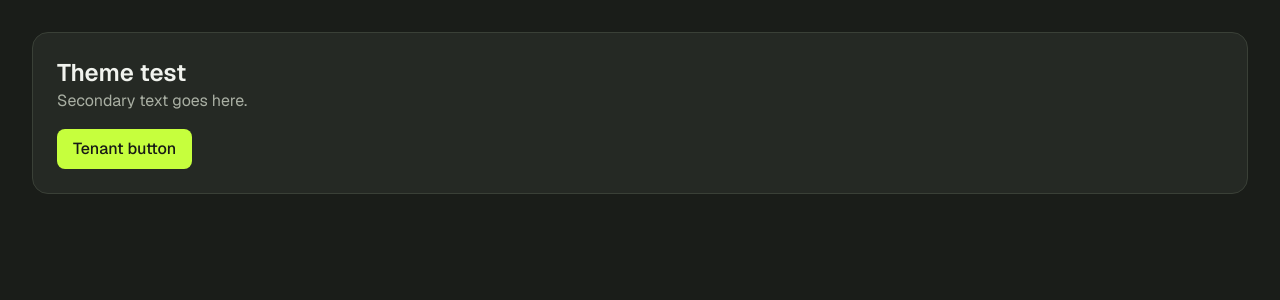
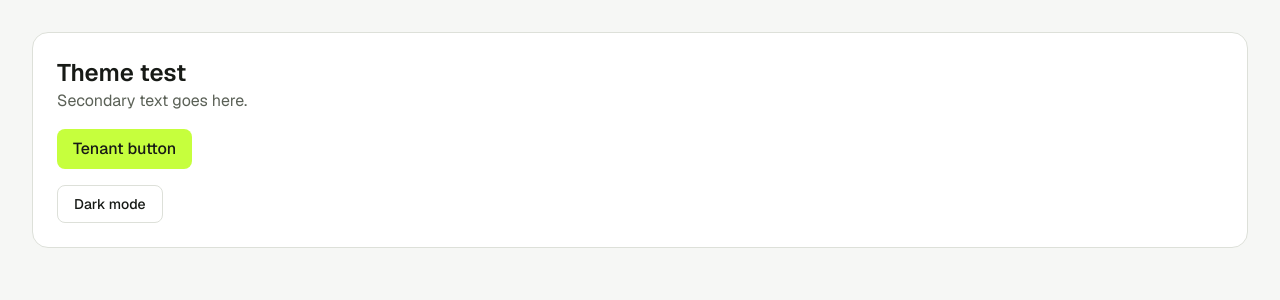
Before and after one commit to dev-nobre/Signature-Studio, a Next.js app: page / in a window 1280 px wide. Shown: the top 300 px of the page. Built offline with nearby package versions, Linux system fonts and the light colour scheme.

Commit message:
feat: add theme toggle with persisted preference

```diff
--- a/app/page.tsx
+++ b/app/page.tsx
@@ -1,12 +1,17 @@
+import { ThemeToggle } from "@/components/theme-toggle";
+
 export default function Home() {
   return (
-    <main className="dark min-h-screen bg-background p-8">
+    <main className="min-h-screen bg-background p-8">
       <div className="rounded-2xl border border-border bg-surface p-6">
         <h1 className="text-2xl font-semibold text-foreground">Theme test</h1>
         <p className="text-foreground-muted">Secondary text goes here.</p>
         <button className="mt-4 rounded-lg bg-tenant px-4 py-2 font-medium text-tenant-foreground">
           Tenant button
         </button>
+        <div className="mt-4">
+          <ThemeToggle />
+        </div>
       </div>
     </main>
   );
--- /dev/null
+++ b/components/theme-toggle.tsx
@@ -0,0 +1,35 @@
+"use client";
+
+import { useEffect, useState } from "react";
+
+type Theme = "light" | "dark";
+
+export function ThemeToggle() {
+  const [theme, setTheme] = useState<Theme | null>(null);
+
+  useEffect(() => {
+    const isDark = document.documentElement.classList.contains("dark");
+    setTheme(isDark ? "dark" : "light");
+  }, []);
+
+  function toggleTheme() {
+    const next: Theme = theme === "dark" ? "light" : "dark";
+    document.documentElement.classList.toggle("dark", next === "dark");
+    try {
+      localStorage.setItem("theme", next);
+    } catch {}
+    setTheme(next);
+  }
+
+  return (
+    <button
+      type="button"
+      onClick={toggleTheme}
+      disabled={theme === null}
+      aria-label="Toggle between light and dark mode"
+      className="rounded-lg border border-border bg-surface px-4 py-2 text-sm font-medium text-foreground transition-colors hover:bg-surface-muted focus-visible:outline-2 focus-visible:outline-offset-2 focus-visible:outline-tenant disabled:opacity-60"
+    >
+      {theme === "dark" ? "Light mode" : "Dark mode"}
+    </button>
+  );
+}
```
